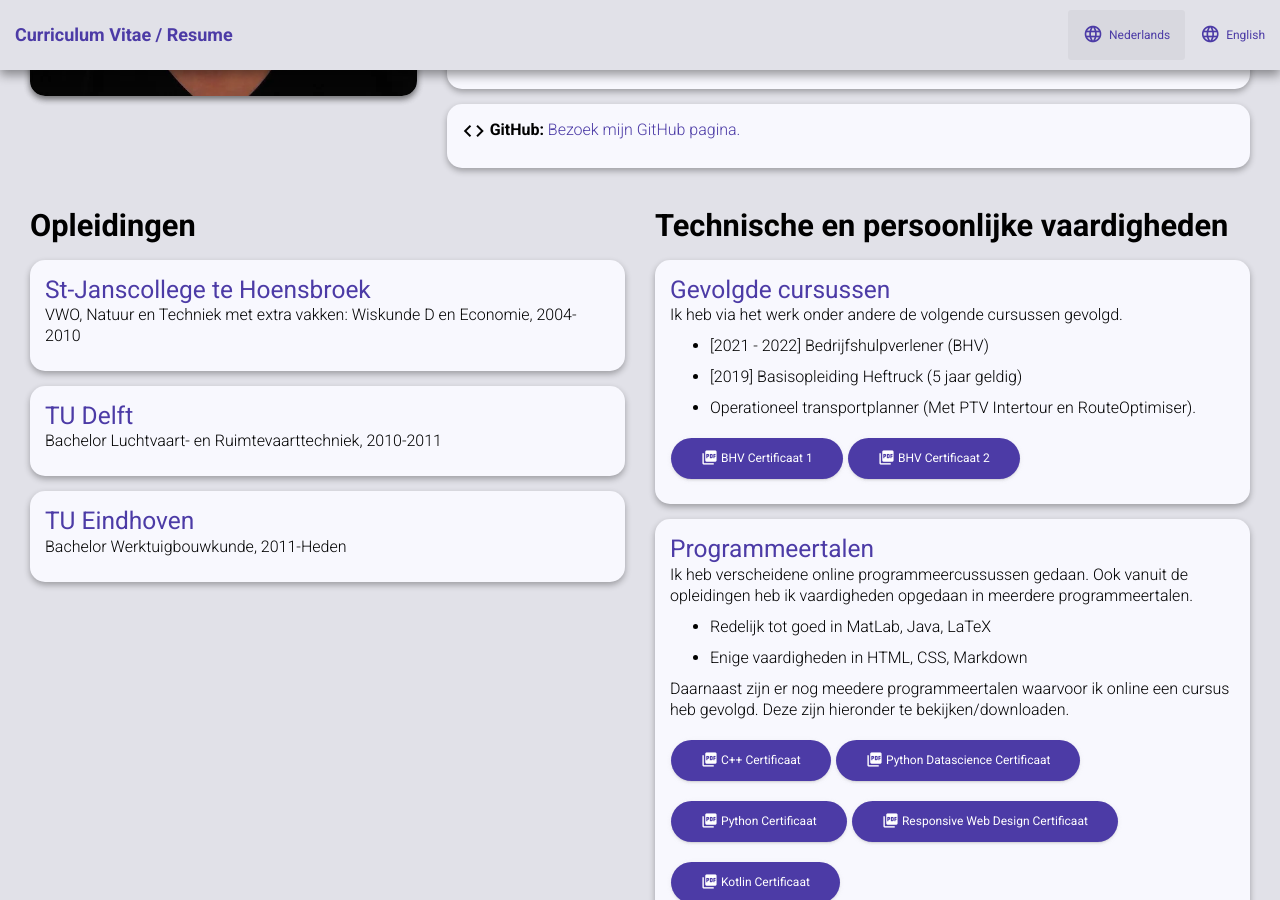
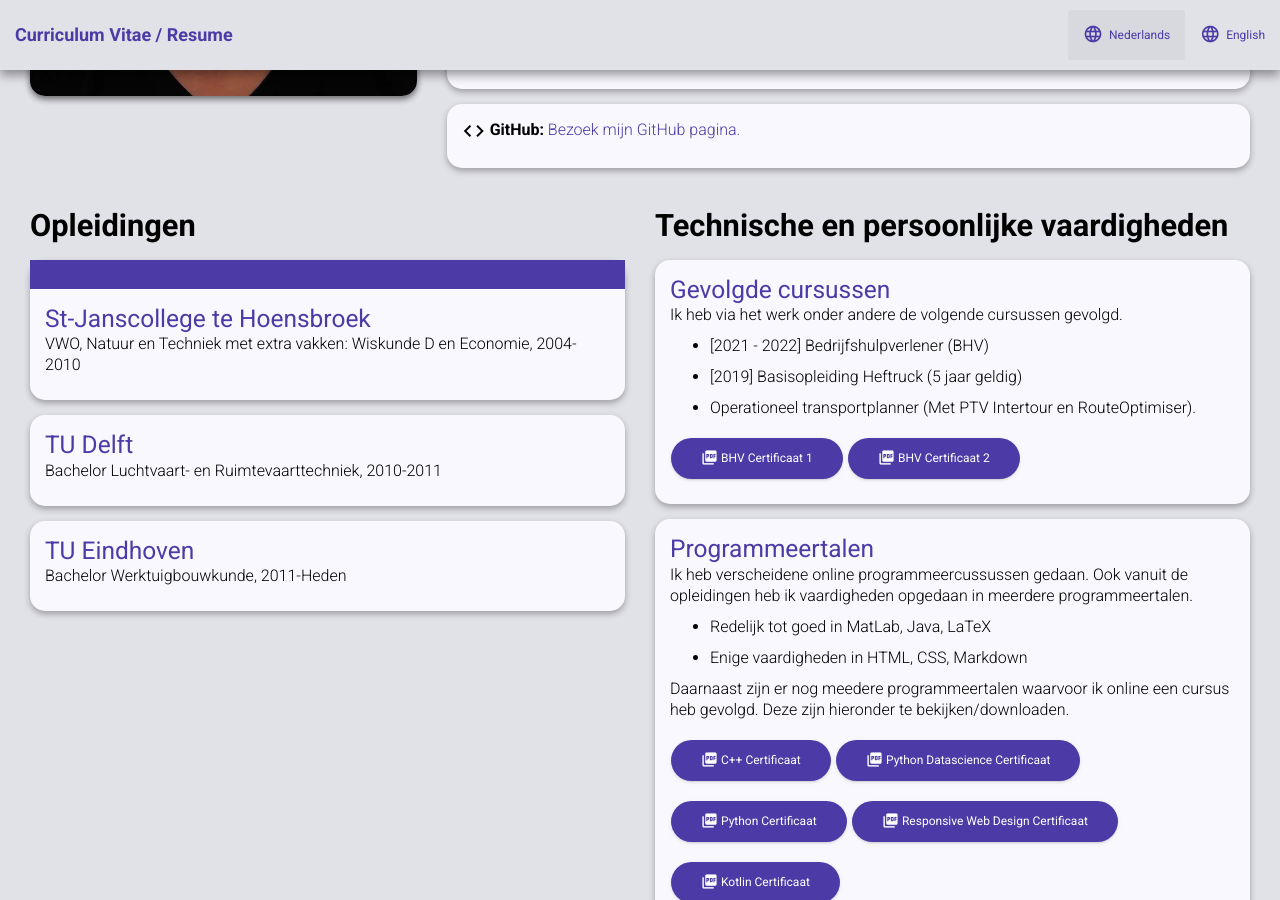
Before and after one commit to RoelD/CV, a Jekyll site: the page built from index.html, in a window 1280 px wide and 900 px high, scrolled down 734 px. Built offline with Jekyll 4.4.1, drawn with Linux system fonts in a browser that asks for light colours; nearby versions of some CDN libraries.

Commit message:
index: try out new header class
kick the tyres and light the fires

```diff
--- a/index.html
+++ b/index.html
@@ -63,6 +63,9 @@
   <div class="col-sm-6">
     <h2><strong>Opleidingen</strong></h2>
     <div class="card">
+      <div class="card-header-accent">
+        <h3 class="card-title">Nieuwe Header</h3>
+      </div>
       <div class="card-content-1">
         <h3 class="card-title">St-Janscollege te Hoensbroek</h3>
         <p>VWO, Natuur en Techniek met extra vakken: Wiskunde D en Economie, 2004-2010</p>
```
